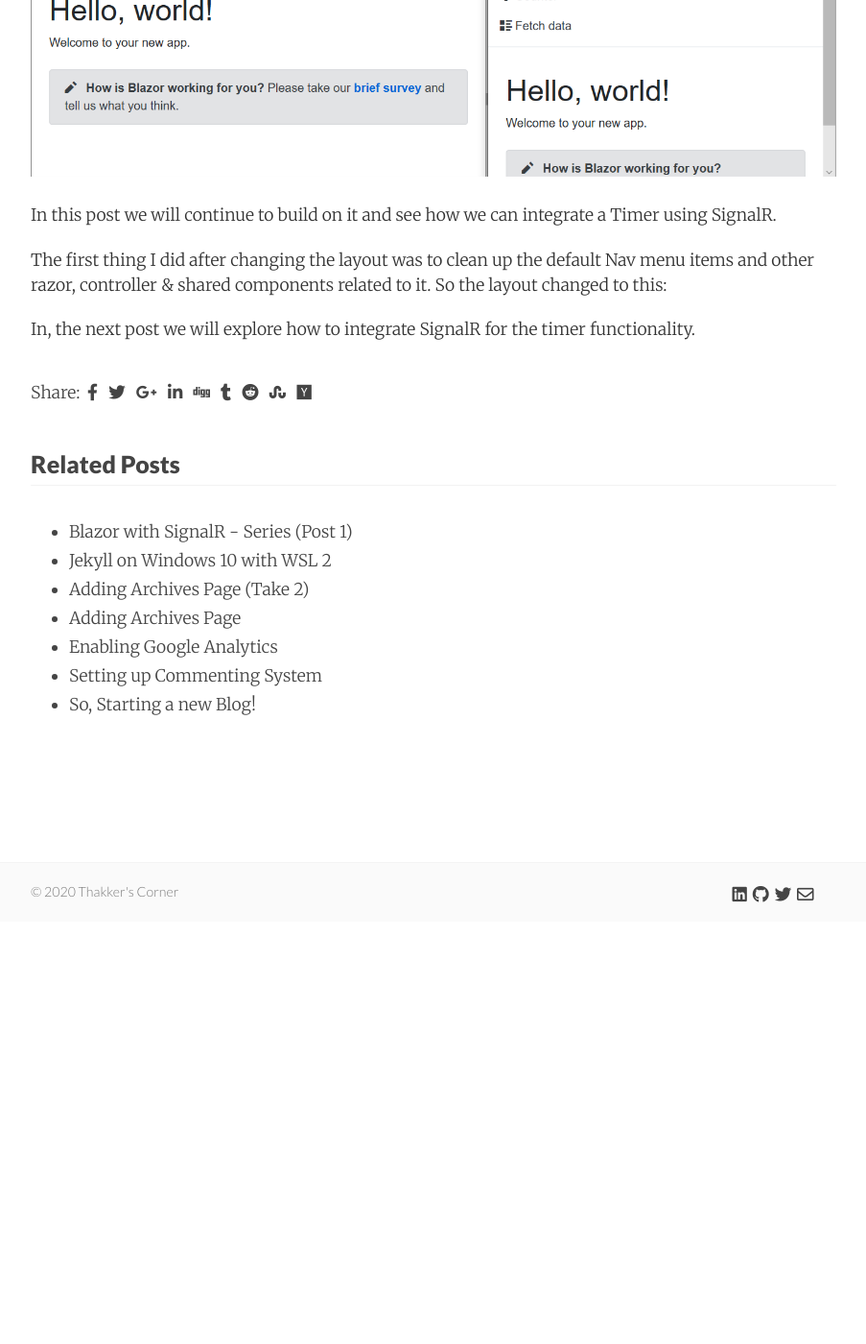
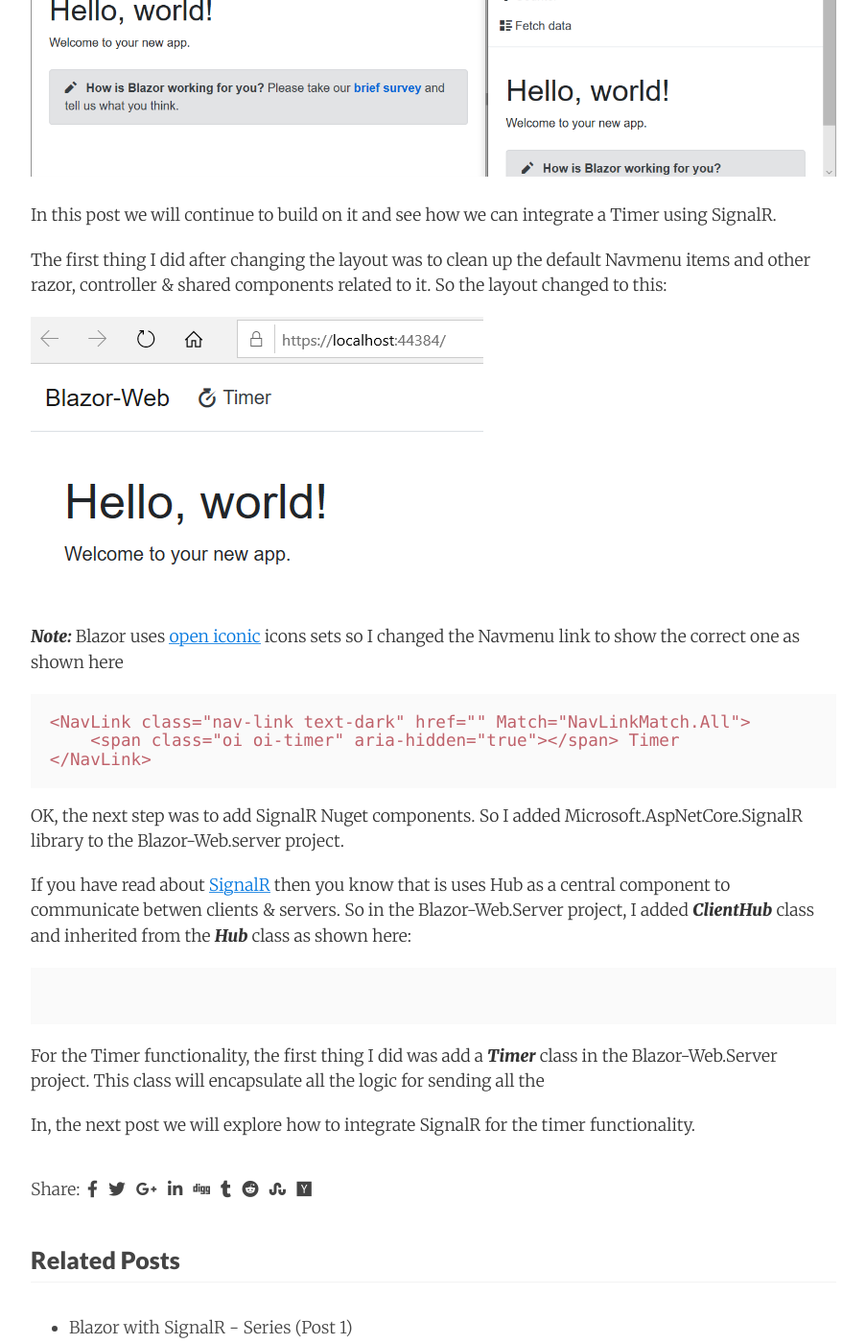
Before and after one commit to AdiThakker/AdiThakker.github.io, a Jekyll site: the page built from _posts/2020-06-21-Blazor-SignalR-2.md, in a window 1280 px wide and 1400 px high, scrolled down 440 px. Shown: the whole window at 96% size, without its empty margins (188-1091 px from the left). Built offline with Jekyll 4.4.1, drawn with Linux system fonts in a browser that asks for light colours; nearby versions of some CDN libraries; comment, search, counter and statistics services are not loaded; before the commit the page ends 1368 px from its top, so only the background shows below that; some of the changed text lies outside the part shown.

Commit message:
More updates to the SignalR post 2

```diff
--- a/_posts/2020-06-21-Blazor-SignalR-2.md
+++ b/_posts/2020-06-21-Blazor-SignalR-2.md
@@ -6,15 +6,34 @@
 categories: Blazor, SignalR, ASP.Net Core
 ---
 
-In the [previous]() post, we saw how to get started with Blazor and customize it's default layout.
-As shown here:
+In the [previous]() post, we saw how to get started with Blazor and customized it's default layout. This is shown here:
 
 ![Setup]({{site.url}}/images/Blazor-Signalr-11.png)
 
 In this post we will continue to build on it and see how we can integrate a Timer using SignalR.
 
-The first thing I did after changing the layout was to clean up the default Nav menu items and other razor, controller & shared components related to it. So the layout changed to this:
+The first thing I did after changing the layout was to clean up the default Navmenu items and other razor, controller & shared components related to it. So the layout changed to this:
 
+![Setup]({{site.url}}/images/Blazor-Signalr-13.png)
+
+***Note:*** Blazor uses [open iconic](https://useiconic.com/open) icons sets so I changed the Navmenu link to show the correct one as shown here
+
+~~~HTML
+<NavLink class="nav-link text-dark" href="" Match="NavLinkMatch.All">
+    <span class="oi oi-timer" aria-hidden="true"></span> Timer
+</NavLink>
+~~~
+
+OK, the next step was to add SignalR Nuget components. So I added Microsoft.AspNetCore.SignalR library to the Blazor-Web.server project.
+
+If you have read about [SignalR](https://docs.microsoft.com/en-us/aspnet/core/signalr/introduction?view=aspnetcore-3.1) then you know that is uses Hub as a central component to communicate betwen clients & servers. So in the Blazor-Web.Server project, I added ***ClientHub*** class and inherited from the ***Hub*** class as shown here:
+
+~~~csharp
+
+~~~
+
+
+For the Timer functionality, the first thing I did was add a ***Timer*** class in the Blazor-Web.Server project. This class will encapsulate all the logic for sending all the
 
 
 
```
Also changed, not shown: images/Blazor-Signalr-13.png (added).
